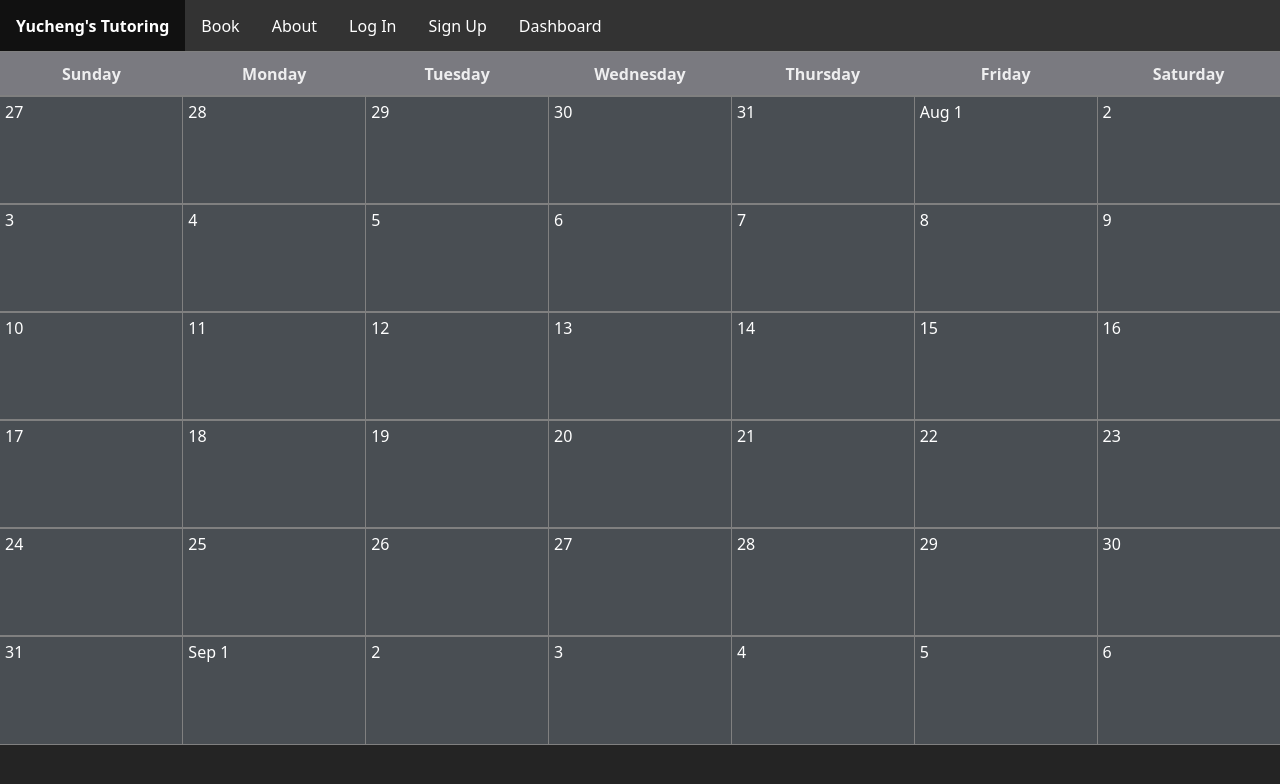
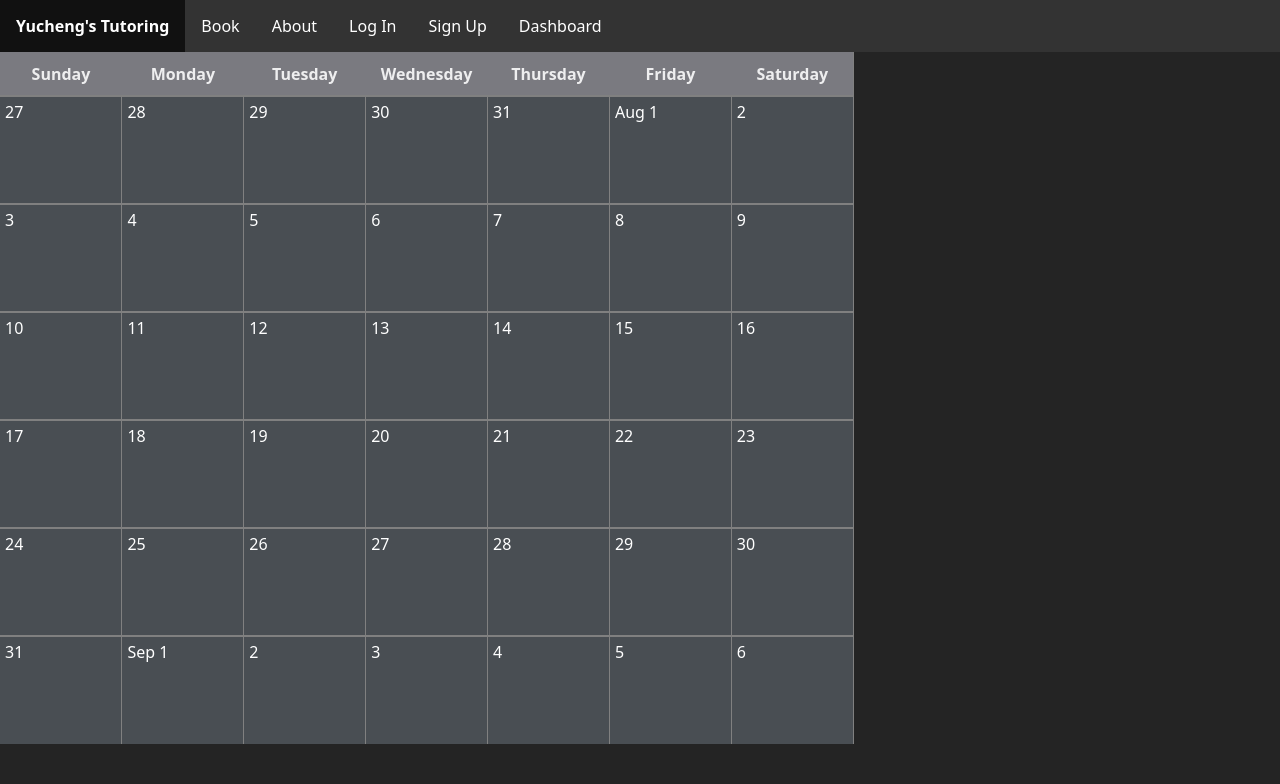
Before and after one commit to BlakeDiaz/tutoring_website, a React (Vite) app in the folder frontend/: page /book in a window 1280 px wide. Shown: the top 784 px of the page. Built offline with nearby package versions, Linux system fonts and the light colour scheme.

Commit message:
Made Calendar and AppointmentList appear side-by-side

```diff
--- a/frontend/src/Calendar.css
+++ b/frontend/src/Calendar.css
@@ -1,3 +1,4 @@
+/* Calendar style */
 table.calendar {
     background-color: rgb(73, 78, 83);
     border: none;
@@ -49,3 +50,30 @@ table.calendar > tbody > tr > td > a {
 table.calendar > tbody > tr > td > a:hover {
     background-color: rgb(63, 64, 64);
 }
+
+/* Calendar and AppointmentList positioning */
+.calendar-wrapper {
+    overflow-x: auto;
+}
+
+.calendar-layout {
+    display: flex;
+    min-width: 1000px;
+    flex-wrap: nowrap;
+    gap: 1rem;
+    justify-content: flex-start;
+}
+
+.calendar-pane {
+    flex-grow: 0;
+    flex-shrink: 0;
+    flex-basis: 66.666%;
+    min-width: 0;
+}
+
+.appointment-list-pane {
+    flex-grow: 0;
+    flex-shrink: 0;
+    flex-basis: 33.333%;
+    min-width: 0;
+}
--- a/frontend/src/Calendar.tsx
+++ b/frontend/src/Calendar.tsx
@@ -10,8 +10,14 @@ function Calendar() {
   return (
     <div>
       <SiteNavbar />
-      {renderCalendar()}
-      <Outlet />
+      <div className="calendar-wrapper">
+        <div className="calendar-layout">
+          <div className="calendar-pane">{renderCalendar()}</div>
+          <div className="appointment-pane">
+            <Outlet />
+          </div>
+        </div>
+      </div>
     </div>
   );
 }
```
